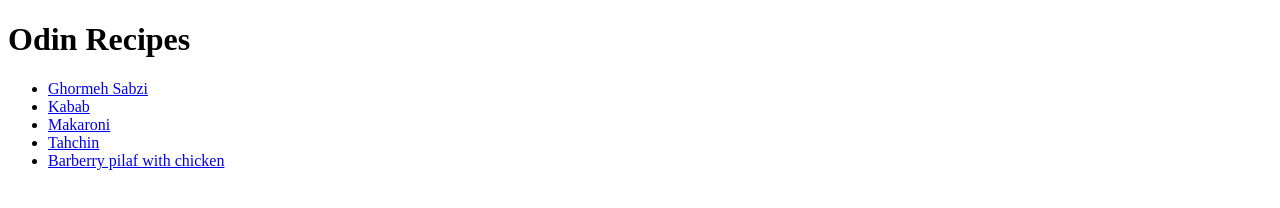
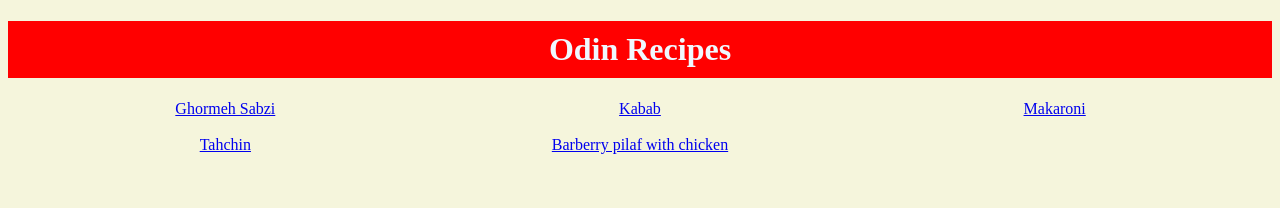
Before and after one commit to yazdanyeganeh13-sys/odin-recipes, a plain HTML site: page index.html in a window 1280 px wide. Drawn offline with Linux system fonts and the light colour scheme.

Commit message:
started css styling

```diff
--- a/index.html
+++ b/index.html
@@ -4,10 +4,11 @@
     <meta charset="UTF-8">
     <meta name="viewport" content="width=device-width, initial-scale=1.0">
     <title>Odin Recipes</title>
+    <link rel="stylesheet" href="styles/style.css">
 </head>
 <body>
-    <h1>Odin Recipes</h1>
-    <ul>
+    <h1 class="title">Odin Recipes</h1>
+    <ul class="menu">
         <li><a href="recipes/ghorme-sabzi.html">Ghormeh Sabzi</a></li>
         <li><a href="recipes/Kabab.html">Kabab</a></li>
         <li><a href="recipes/Makaroni.html">Makaroni</a></li>
--- /dev/null
+++ b/styles/style.css
@@ -0,0 +1,26 @@
+html{
+    background-color: beige;
+}
+.title{
+    background-color: red;
+    color: aliceblue;
+    text-align: center;
+    padding: 10px;
+
+}
+.menu{
+    display: grid;
+    grid-template-columns: 1fr 1fr 1fr;
+    grid-template-rows: 2fr 1fr 1fr;
+    padding: 10px;
+    margin: 10px;
+    text-align: center;
+    list-style-type: none;
+     padding: 0;
+
+}
+button{
+    color: red;
+    background-color: wheat;
+    padding: 10px;
+}
```
Also changed, not shown: recipes/ghorme-sabzi.html (+1 -0 lines).
